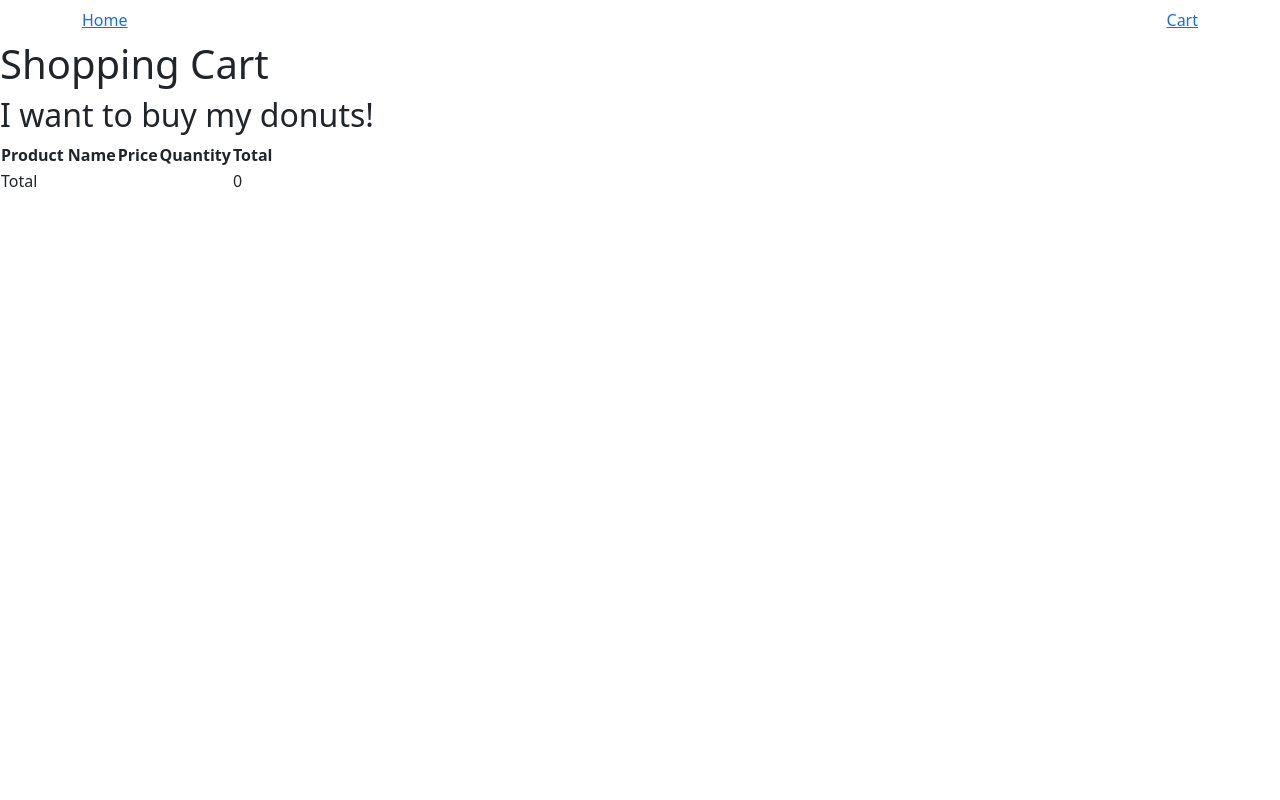
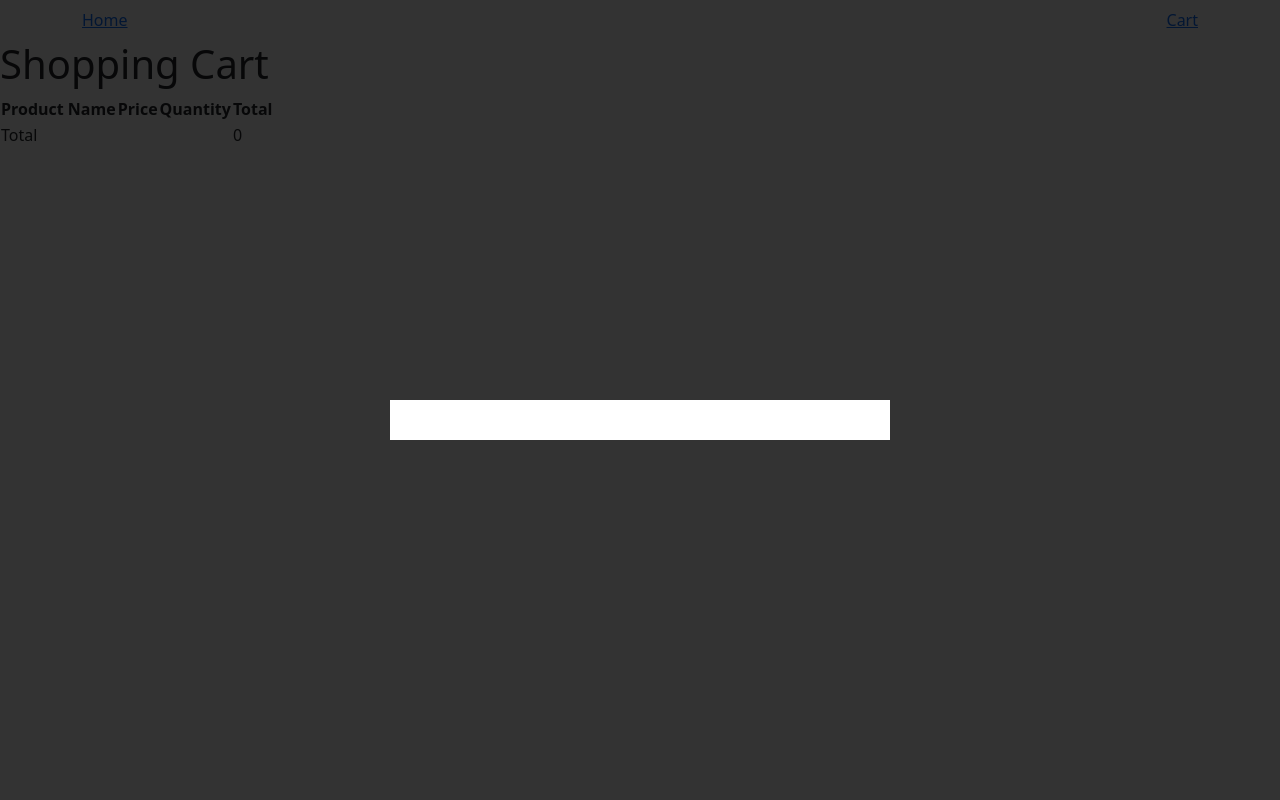
Before and after one commit to ChernovMykola/Donut, a Django app: page /cart/ in a window 1280 px wide. Run offline with Django 4.2, Linux system fonts and the light colour scheme; some libraries are stand-ins or nearby versions.

Commit message:
AddPopup

```diff
--- a/donut_app/management/commands/generate_donuts.py
+++ b/donut_app/management/commands/generate_donuts.py
@@ -61,7 +61,7 @@ class Command(BaseCommand):
         ]
 
         # Define a list of donut labels
-        donut_labels = ['GF', 'VE', 'BS']
+        donut_labels = ['GF', 'BS']
 
         # Define a list of ingredients
         ingredients = ['flour', 'sugar', 'butter', 'milk', 'eggs']
--- a/static/css/donut.css
+++ b/static/css/donut.css
@@ -2,10 +2,6 @@ nav.list-pages {
     display: flex;
     justify-content: center;
     margin-top: 20px;
-}
-
-html{
-    color: #007bff;
 }
 
 nav.list-pages ul {
@@ -63,6 +59,25 @@ nav.list-pages li a:hover {
     justify-content: center;
 }
 
+.popup-bg{
+    position: fixed;
+    width: 100%;
+    height: 100%;
+    top: 0;
+    left: 0;
+    background: rgba(0,0,0,0.8);
+}
+
+.popup{
+    position: absolute;
+    top: 50%;
+    left: 50%;
+    width: 500px;
+    background: white;
+    padding: 20px;
+    transform: translate(-50%);
+}
+
 /*.product-card in{*/
 /*    display: flex;*/
 /*    justify-content: center;*/
--- a/templates/donut/cart.html
+++ b/templates/donut/cart.html
@@ -26,9 +26,11 @@
                     </td>
                 </tr>
             {% endfor %}
+            <div class="popup-bg">
+                <div class="popup">
+
                     <form action="{% url 'donut:cart' %}" method="post">
                         {% csrf_token %}
-                <h2>I want to buy my donuts!</h2>
                         <script src="https://checkout.stripe.com/checkout.js" class="stripe-button"
                             data-key="{{ key }}"
                             data-description="Payment Gateway"
@@ -37,6 +39,8 @@
                         >
                         </script>
                     </form>
+                </div>
+            </div>
 
 
             <tr>
```
Also changed, not shown: donut_app/forms.py (+8 -0 lines). Lines whose indentation alone changed are shown as unchanged.
